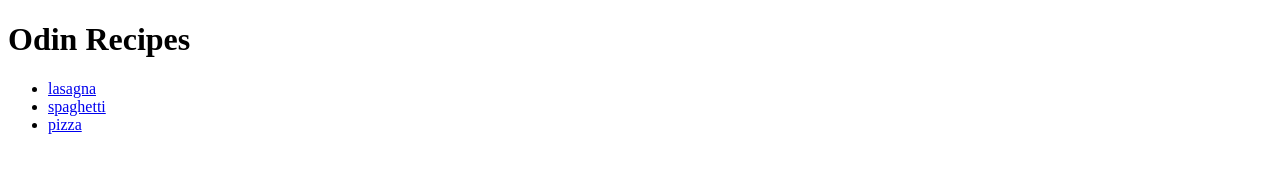
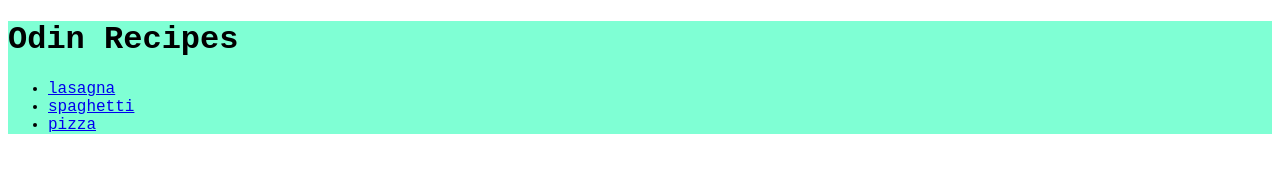
Before and after one commit to CoderOli/odin-recipes, a plain HTML site: page index.html in a window 1280 px wide. Drawn offline with Linux system fonts and the light colour scheme.

Commit message:
Updated background color on index

```diff
--- a/index.html
+++ b/index.html
@@ -3,15 +3,18 @@
     <head>
         <meta charset="utf-8">
         <title>Odin Recipes</title>
+        <link rel="stylesheet" href="styles.css"/>
     </head>
 
     <body>
-        <h1>Odin Recipes</h1>
+        <div class="main-menu">
+            <h1>Odin Recipes</h1>
 
-        <ul>
-            <li><a href="recipes/lasagna.html">lasagna</a></li>
-            <li><a href="recipes/spaghetti.html">spaghetti</a></li>
-            <li><a href="recipes/pizza.html">pizza</a></li>
-        </ul>
+            <ul class="menu-list">
+                <li><a href="recipes/lasagna.html">lasagna</a></li>
+                <li><a href="recipes/spaghetti.html">spaghetti</a></li>
+                <li><a href="recipes/pizza.html">pizza</a></li>
+            </ul>
+        </div>
     </body>
 </html>
--- /dev/null
+++ b/styles.css
@@ -0,0 +1,7 @@
+* {
+    font-family: 'Courier New', Courier, monospace;
+}
+
+.main-menu {
+    background-color: aquamarine;
+}
```
